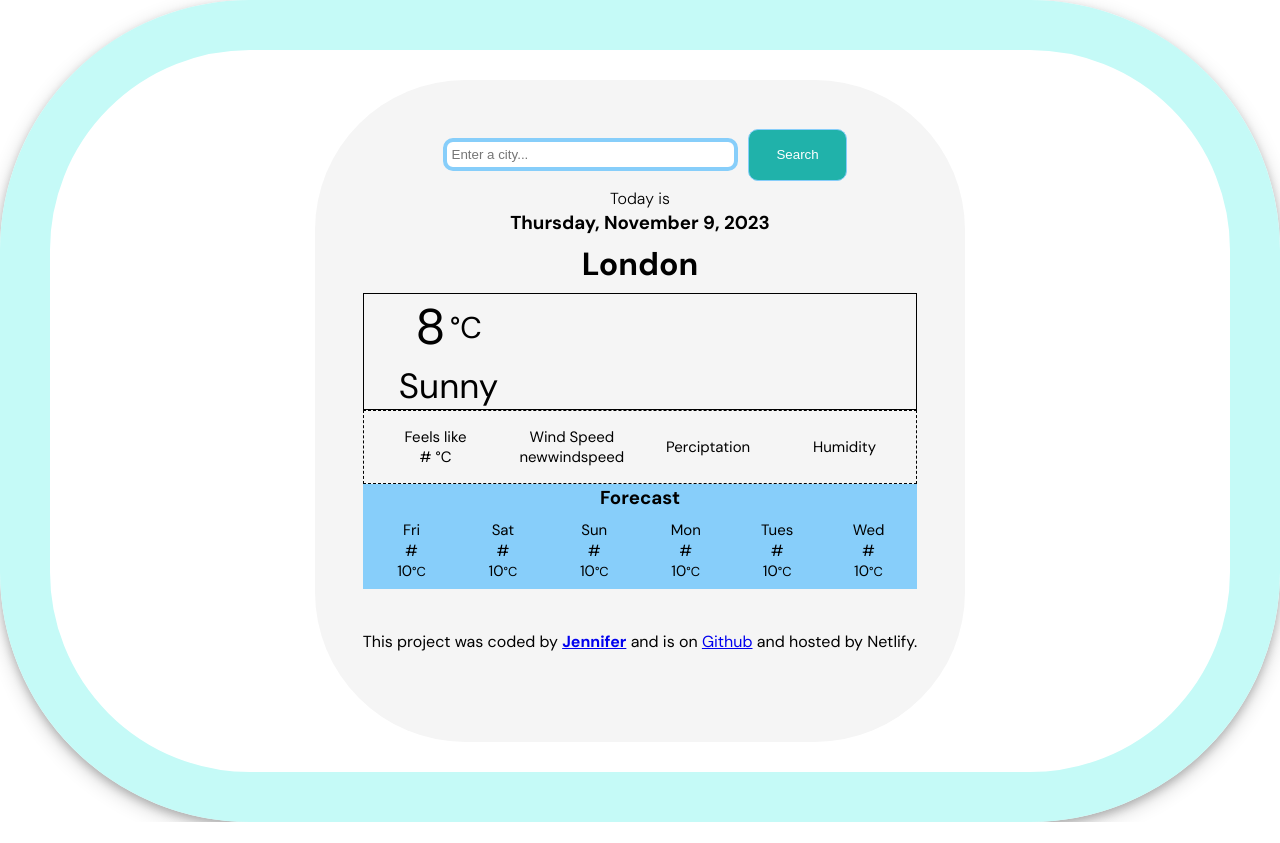
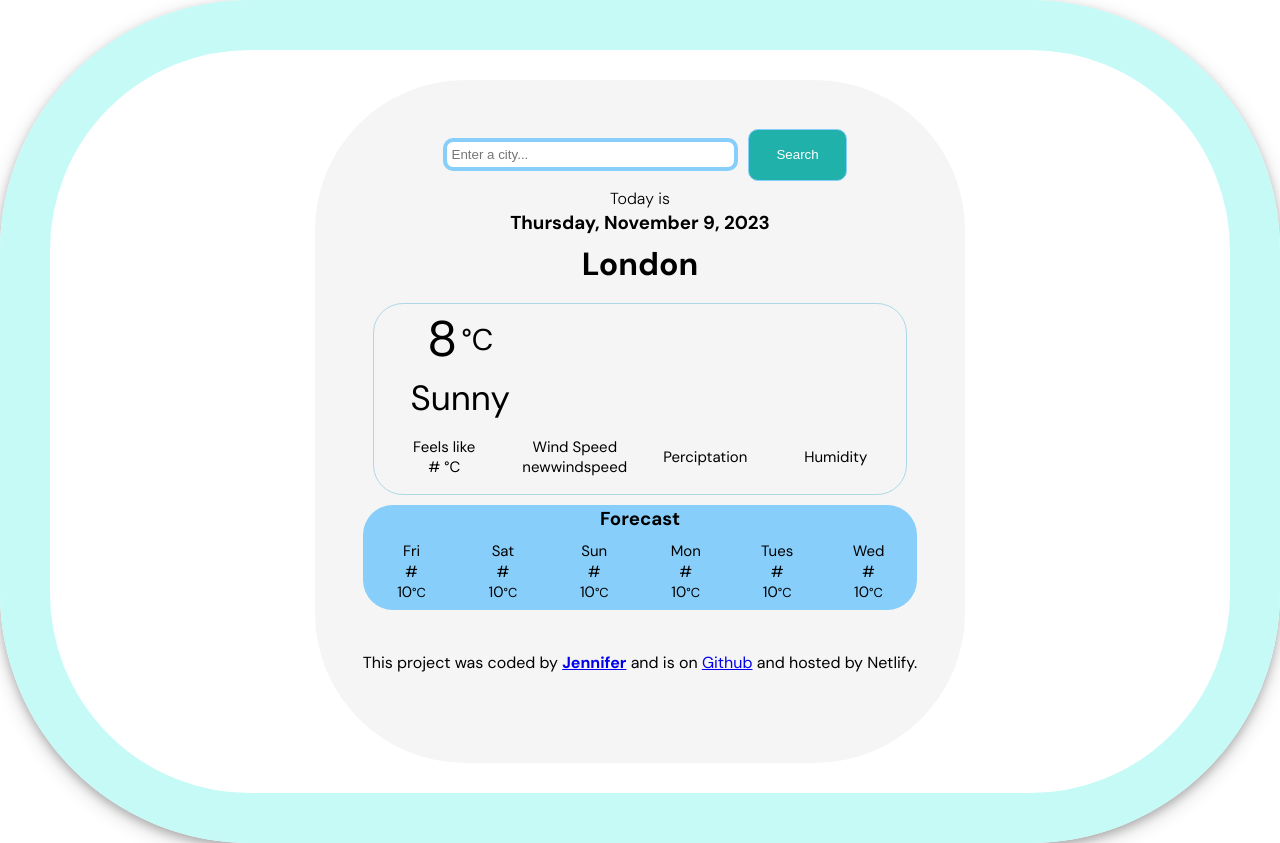
Before and after one commit to jennyweic/weather-app-vanilla, a website: page index.html in a window 1280 px wide. Before the commit the page ends 822 px from the top, so only its background shows below. Drawn offline with Linux system fonts and the light colour scheme.

Commit message:
Updated main and small container, forecast container

```diff
--- a/index.html
+++ b/index.html
@@ -26,6 +26,8 @@
       <h3>Thursday, November 9, 2023</h3>
       <h1>London</h1>
     </div>
+
+    <div class="main-small-container">
     <div class="main-weather-details-grid">
       <div class="row">
         <div class="col-4">
@@ -64,8 +66,9 @@
 <div class="col-1" id="small-grid-info-humidity"></div>
       </div>
     </div>
+    </div>
 
-    <div class="container">
+    <div class="forecast-container">
       <h3>Forecast</h3>
       <div class="forecast-grid">
         <!-- item1 -->
--- a/src/style.css
+++ b/src/style.css
@@ -48,6 +48,13 @@ h4 {
   padding: 0.1rem;
 }
 
+.main-small-container {
+    border: 1px solid lightblue;
+    border-radius: 30px;
+    padding: 0.1rem;
+    margin: 10px;
+}
+
 .main-weather-details-grid {
   display: grid;
   grid-template-rows: auto;
@@ -57,7 +64,6 @@ h4 {
   justify-items: center;
   align-items: center;
   justify-content: space-between;
-  border: 1px solid black;
   padding-left: 35px;
 }
 
@@ -70,22 +76,20 @@ h4 {
   justify-items: center;
   align-items: center;
   justify-content: space-between;
-  border: 1px black dashed;
   padding: 1rem;
   font-size: 15px;
 }
 
-.container {
+.forecast-container {
   box-sizing: border-box;
   background-color: lightskyblue;
+border-radius: 30px;
   display: grid;
   grid-template-rows: 1fr;
   grid-template-columns: 1fr;
 }
 
 .forecast-grid {
-  box-sizing: border-box;
-  background-color: lightskyblue;
   display: grid;
   grid-template-rows: 1fr;
   grid-template-columns: repeat(6, 1fr);
@@ -93,6 +97,8 @@ h4 {
   column-gap: 10px;
   height: fit-content;
   padding: 0.5rem;
+
+
 }
 
 #search-function {
```
